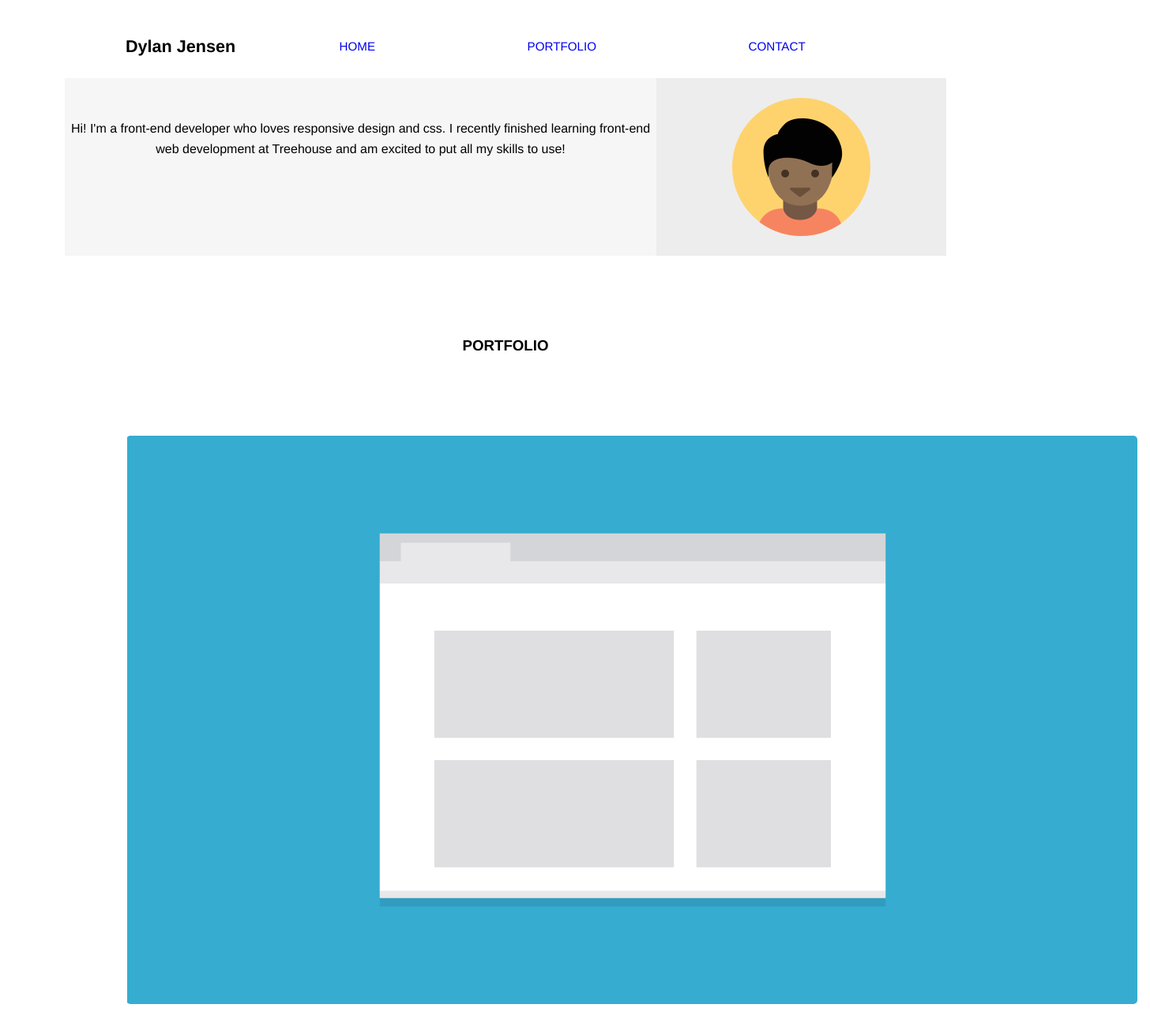
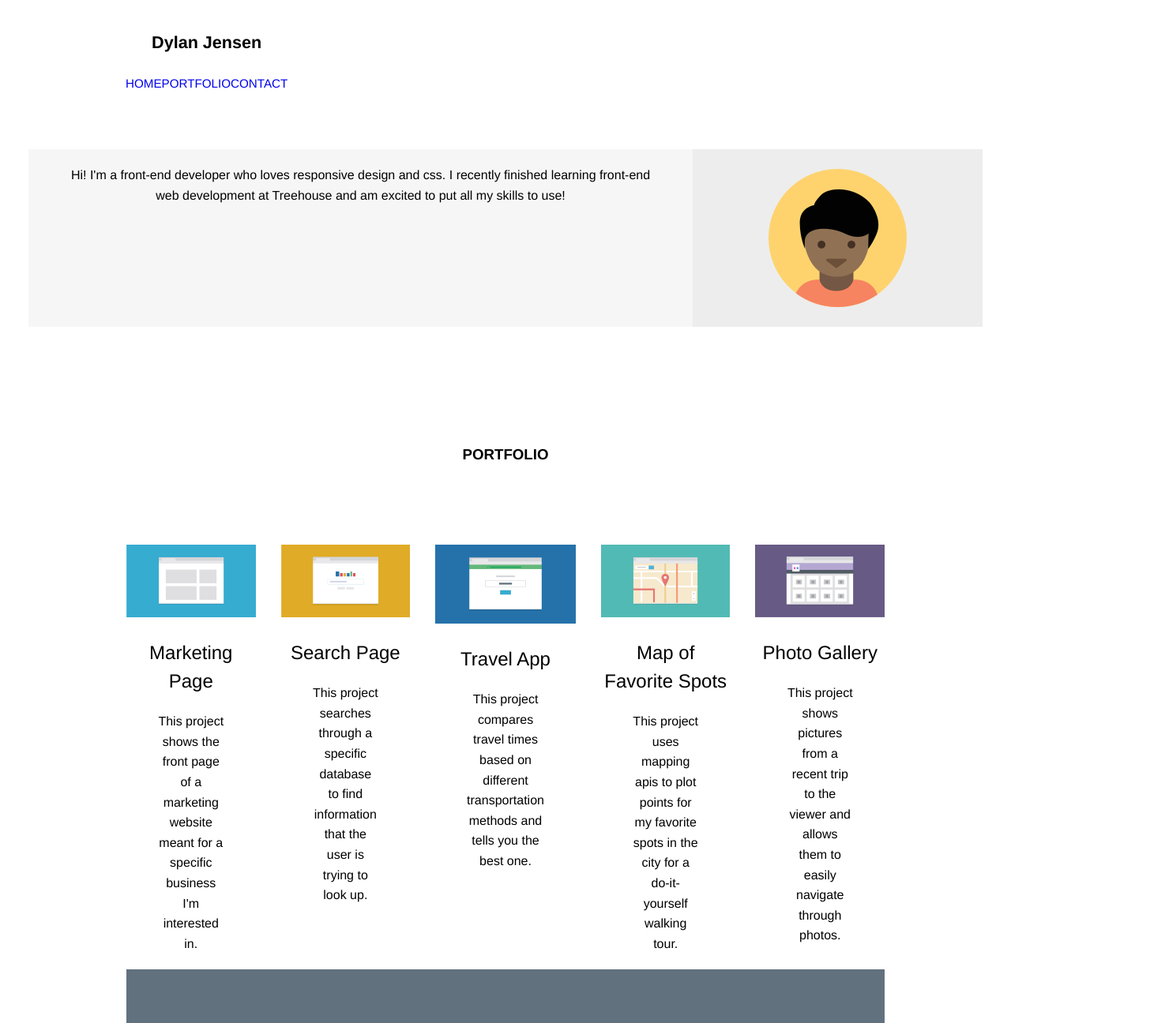
Before and after one commit to Dylan-Jensen/Mobile-First-Responsive-Layout, a plain HTML site: page index.html in a window 1280 px wide. Shown: the top 1296 px of the page at 79% size, 1456 px wide, since content can reach past the window. Drawn offline with Linux system fonts and the light colour scheme.

Commit message:
fixing lines of code in html

```diff
--- a/CSS/styles.css
+++ b/CSS/styles.css
@@ -30,6 +30,10 @@ header {
     text-align: center;
 }
 
+main {
+    display: block;
+}
+
 p {
     margin: 20px 20px;
     padding-left: 20px;
@@ -42,6 +46,11 @@ h2 {
     font-weight: 400
 }
 
+img {
+    max-width: 100%;
+}
+
+
 footer {
     text-align: center;
     padding-top: 1.3rem;
@@ -53,8 +62,6 @@ footer {
 
 ul {
     list-style-type: none;
-    padding: 20px 20px;
-    flex-direction: row;
 }
 
 .name {
@@ -64,8 +71,7 @@ ul {
 .main-nav {
 	margin-top: 5px;
 }
-.name,
-.main-nav  {
+.name {
 	text-align: center;
 	display: block;
 	padding: 10px 15px;
@@ -73,12 +79,10 @@ ul {
 .main-nav  {
 	font-size: .95em;
 	text-transform: uppercase;
-}
-
-.main-nav {
     margin: 15px;
-    padding: 5px 5px;
+    padding: 0;
     text-align: 5px;
+    display: inline-block;
 }
 
 
@@ -88,12 +92,6 @@ ul {
     margin: 100px 100px;
 
 }
-
-.image {
-	border-radius: 5px;
-}
-
-
 
 /* ---- Layout Containers ---- */
 
@@ -105,17 +103,12 @@ ul {
 .main-footer {
 	text-align: center;
 }
-.banner-p {
-	color: #fff;
-	padding: 3.2em 0;
-    margin-bottom: 48px;
+
+.banner {
+    margin: 3rem 1em;
     background: rgba(207, 207, 207, .2)
 }
 
-.banner-p {
-    margin-bottom: 0;
-    color: black;
-}
 .main-footer {
 	padding: 2em 0;
     margin-top: 30px;
@@ -138,18 +131,19 @@ ul {
     display:flex;
 }
 
-.col {
-	flex: 1 50%;
+.banner {
+    display: flex;
+    flex-direction: row-reverse;
 }
 
-.banner,
-.banner-p {
-    display: flex;
-}
 
 .main-header {
 	flex-direction:column;
 	align-items: center;
+}
+
+.col {
+	flex: 1 50%;
 }
 
 .main-header,
@@ -158,19 +152,6 @@ ul {
     margin: 0 auto;
 }
 
-.banner,
-.banner-p {
-    width: 90%;
-    margin: 0 auto;
-}
-
-
-.main-header {
-    display: flex;
-    flex-wrap: wrap;
-    align-content: space-around;
-    flex-direction: row-reverse;
-}
 
 .footer-nav {
     border-top: 1px solid rgb(138, 138, 138, 25%);
@@ -193,16 +174,6 @@ ul {
 width: 80%;
 }
 
-.main-nav {
-    display: flex;
-    flex-grow: 1;
-    justify-content: space-around;
-}
-
-.banner {
-   flex-direction: row-reverse;
-}
-
 .container {
     flex-wrap: wrap;
     flex: 1 200px;
@@ -212,13 +183,6 @@ width: 80%;
 	flex-basis: 0;
 }
 
-.first-graph {
-	flex-grow: 1.4;
-}
-
-
-
-
     /* Float CLearfix */
 
     #clearfix::after {
--- a/index.html
+++ b/index.html
@@ -9,63 +9,70 @@
 <body>
 
         <section id="home">
+
           <header class="main-header">
+            <nav>
         <h1 class="name">Dylan Jensen</h1>
         <ul class="main-nav">
             <li><a href="#home">Home</a></li>
             <li><a href="#portfolio">Portfolio</a></li>
             <li><a href="#contact">Contact</a></li>
         </ul>
+        </nav>
       </header>
         </section>
 
         <div class="banner">
-        <img src="img/responsive-layout-profile.png" class="profile-image" alt="young male smiling in a shape drawing">
-        <p class="banner-p">Hi! I'm a front-end developer who loves responsive design and css. I recently finished learning front-end web development at Treehouse and am excited to put all my skills to use!</p>
+        <img src="img/responsive-layout-profile.png" alt="young male smiling in a shape drawing" title="Profile Picture">
+        <p>Hi! I'm a front-end developer who loves responsive design and css. I recently finished learning front-end web development at Treehouse and am excited to put all my skills to use!</p>
       </div>
 
         <h3 id="portfolio">Portfolio</h3>
+
         <main class="container">
-        <div class="first-graph col">
-            <img src="img/portfolio-1.png" class="image" alt="A Marketing Graph with 4 grey boxes">
+
+        <article class="first-graph col">
+            <img src="img/portfolio-1.png"  alt="A Marketing Graph with 4 grey boxes" title="Blank Marketing Page">
             <h2>Marketing Page</h2>
             <p>This project shows the front page of a marketing website meant for a specific business I'm interested in.</p>
-          </div>
+        </article>
 
-          <div class="second-graph col">
-            <img src="img/portfolio-2.png" class="image" alt="A Multi Color Bar Graph with a search bar">
+          <article class="second-graph col">
+            <img src="img/portfolio-2.png"  alt="A Multi Color Bar Graph with a search bar" title="Bar Graph">
             <h2>Search Page</h2>
             <p>This project searches through a specific database to find information that the user is trying to look up.</p>
-          </div>
+          </article>
 
-          <div class="third-graph">
-            <img src="img/portfolio-3.png" class="image" alt="A Line Graph of a Travel Application">
+          <article class="third-graph col">
+            <img src="img/portfolio-3.png"  alt="A Line Graph of a Travel Application" title="Travel App search bar">
             <h2>Travel App</h2>
             <p>This project compares travel times based on different transportation methods and tells you the best one.</p>
-          </div>
+          </article>
 
-          <div class ="fourth-graph col">
-            <img src="img/portfolio-4.png" class="image" alt="An image of a Random Google Map Marker">
+          <article class ="fourth-graph col">
+            <img src="img/portfolio-4.png"  alt="An image of a Random Google Map Marker" title="GPS map with a Marker Set">
             <h2>Map of Favorite Spots</h2>
             <p>This project uses mapping apis to plot points for my favorite spots in the city for a do-it-yourself walking tour.</p>
-          </div>
+          </article>
 
-          <div class="fifth-graph col">
-            <img src="img/portfolio-5.png" class="image" alt=" Eight Boxes of a Photo Gallery">
+          <article class="fifth-graph col">
+            <img src="img/portfolio-5.png"  alt=" Eight Boxes of a Photo Gallery" title="Photo Gallery">
             <h2>Photo Gallery</h2>
             <p>This project shows pictures from a recent trip to the viewer and allows them to easily navigate through photos.</p>
-          </div>
+          </article>
 
-          <div class="sixth-graph col">
-          <img src="img/portfolio-6.png" class="image" alt="An Image of a Basic Calculator">
+          <article class="sixth-graph col">
+          <img src="img/portfolio-6.png" alt="An Image of a Basic Calculator" title="Calculator">
           <h2>Calculator</h2>
           <p>Someone can enter in the numbers they want, and press the big blue button and get the result.</p>
-        </div>
+        </article>
 
     </main>
- </body>
+
       <footer>
+
     <section id="contact">
+
       <div class="main-footer">
     <h4>CONTACT</h4>
     <p>If you're interested in chatting or want more information about what I've been working on, I'd love to hear from you!</p>
@@ -73,7 +80,6 @@
     <p>Email <b>email@yoursite.com</b></p>
     </div>
      </section>
-    </footer>
 
      <nav class="footer-nav">
       <h3 class="name-bottom">Dylan Jensen</h3>
@@ -83,4 +89,6 @@
           <li><a href="#contact">Contact</a></li>
        </ul>
       </nav>
+    </footer>
+  </body>
 </html>
```
Lines whose indentation alone changed are shown as unchanged.
